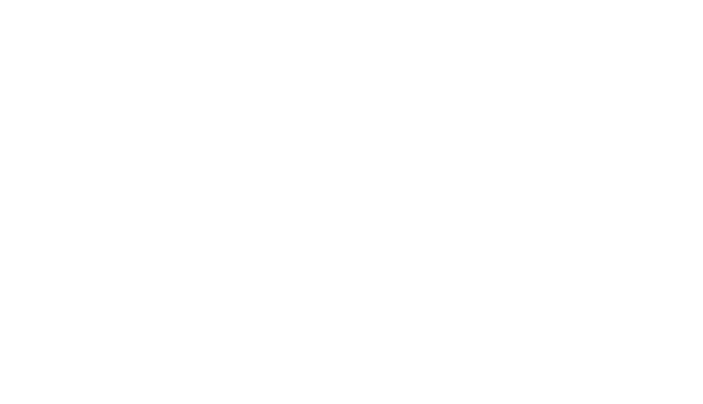
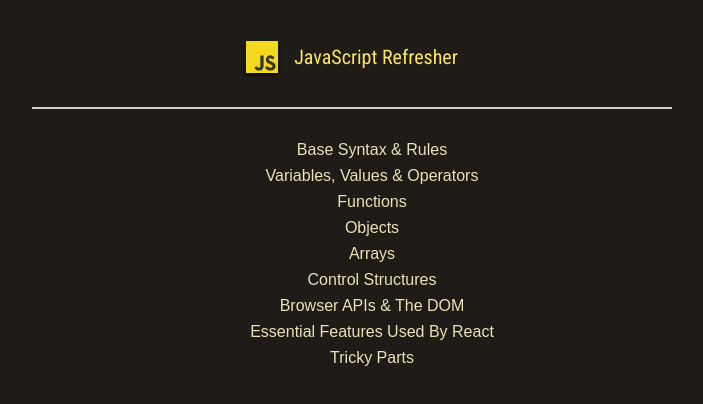
Before and after one commit to Harish1651999/js-refresher, a plain HTML site: page index.html in a window 1280 px wide. Shown: the whole page, without its empty margins (288-991 px from the left). Drawn offline with Linux system fonts and the light colour scheme.

Commit message:
add contents and styles.

```diff
--- /dev/null
+++ b/assets/styles/main.css
@@ -0,0 +1,42 @@
+@import url("https://fonts.googleapis.com/css2?family=Quicksand:wght@400;700&family=Roboto+Condensed:wght@400;700&display=swap");
+
+body {
+  font-family: sans-serif;
+  background-color: #1f1c17;
+  color: #e6e2db;
+}
+
+header {
+  display: flex;
+  gap: 1rem;
+  justify-content: center;
+  align-items: center;
+  width: 90%;
+  max-width: 40rem;
+  margin: 2rem auto;
+  padding-bottom: 1.5rem;
+  border-bottom: 2px solid #ccc;
+}
+
+header img {
+  width: 2rem;
+  object-fit: contain;
+  box-shadow: 0 2px 4px rgba(0, 0, 0, 0.7);
+}
+
+header h1 {
+  color: #fce563;
+  font-family: "Roboto Condensed", sans-serif;
+  font-weight: normal;
+  font-size: 1.25rem;
+}
+
+ul {
+  list-style: none;
+  text-align: center;
+}
+
+li {
+  margin: 0.5rem 0;
+  color: #e9e2ba;
+}
--- a/index.html
+++ b/index.html
@@ -1,12 +1,31 @@
 <!DOCTYPE html>
 <html lang="en">
+
 <head>
     <meta charset="UTF-8">
     <meta name="viewport" content="width=device-width, initial-scale=1.0">
     <title>Document</title>
+    <link rel="stylesheet" href="/assets/styles/main.css">
 </head>
+
 <body>
+    <header>
+        <img src="assets/images/js-logo-xs.png" alt="JavaScript logo" />
+        <h1>JavaScript Refresher</h1>
+    </header>
 
+    <ul>
+        <li>Base Syntax & Rules</li>
+        <li>Variables, Values & Operators</li>
+        <li>Functions</li>
+        <li>Objects</li>
+        <li>Arrays</li>
+        <li>Control Structures</li>
+        <li>Browser APIs & The DOM</li>
+        <li>Essential Features Used By React</li>
+        <li>Tricky Parts</li>
+    </ul>
     <script src="/assets/scripts/app.js" defer></script>
 </body>
+
 </html>
```
Also changed, not shown: assets/images/js-logo-xs.png (added).
